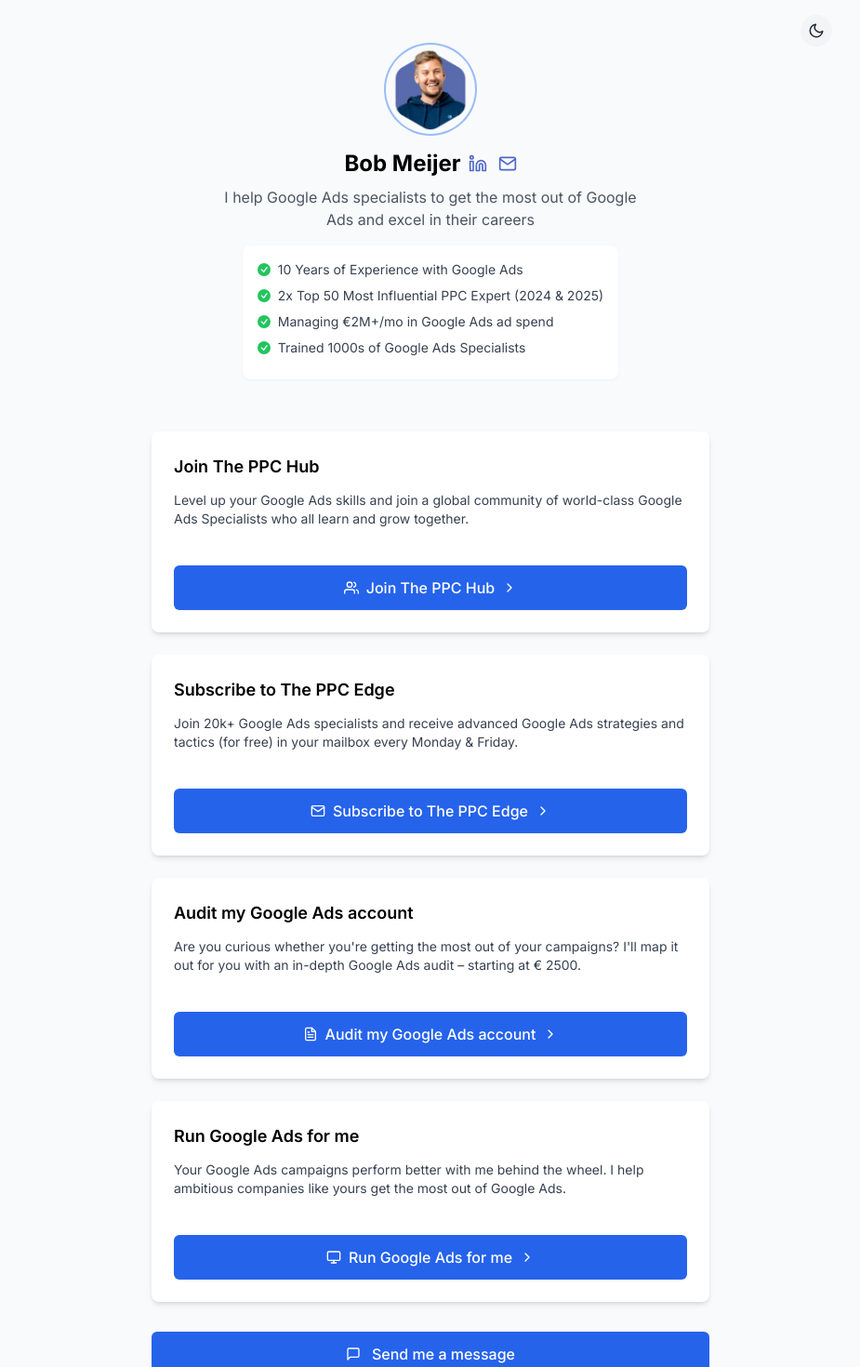
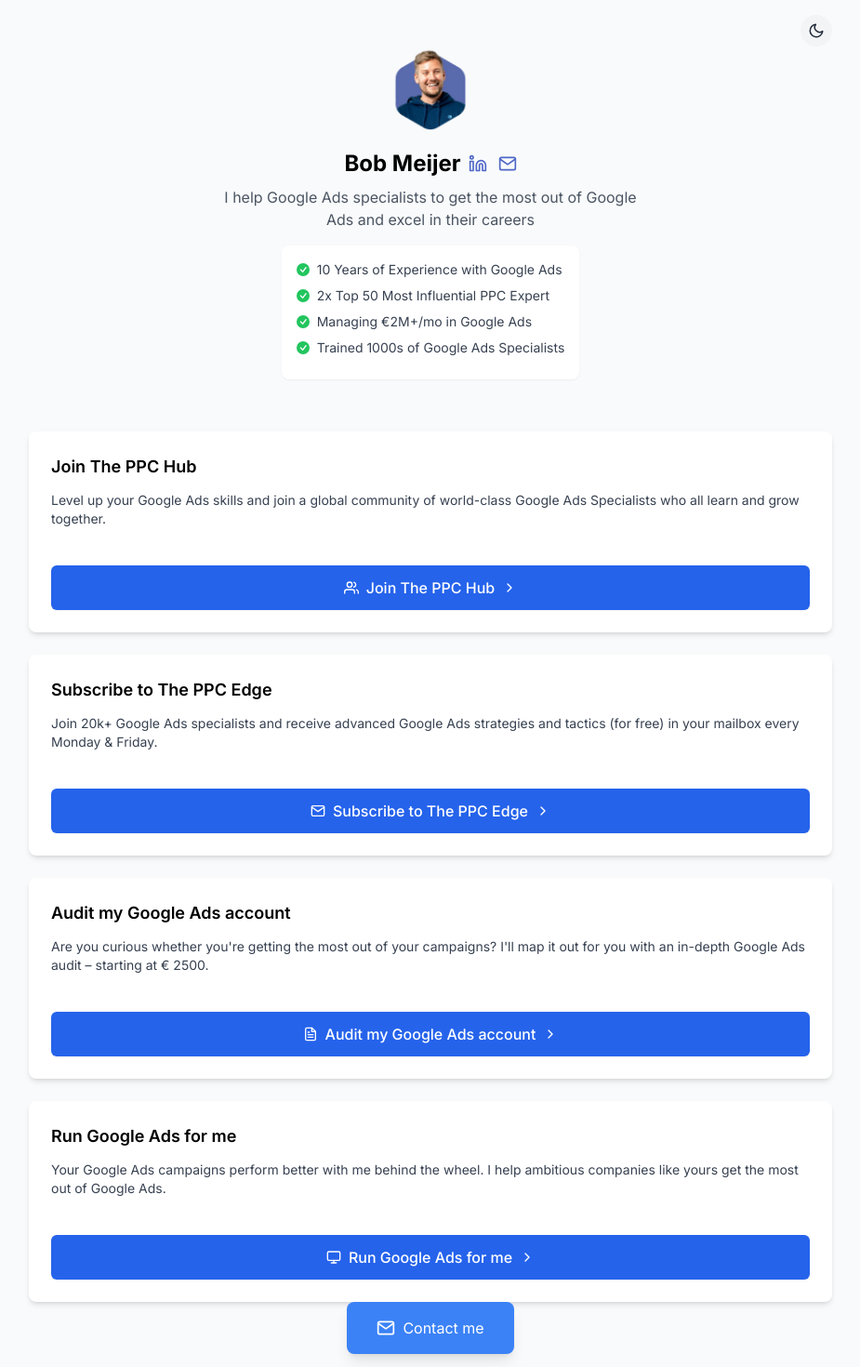
Before and after one commit to bobmeijer/linktree-alternative, a Next.js app: page / in a window 1280 px wide. Shown: the top 1470 px of the page at 93% size, without its empty margins (177-1102 px from the left). Built offline with nearby package versions, Linux system fonts and the light colour scheme.

Commit message:
Update layout and styling: remove blue circle, adjust component widths, update credentials text

```diff
--- a/app/components/ContactButton.tsx
+++ b/app/components/ContactButton.tsx
@@ -1,17 +1,17 @@
 "use client";
 
 import React from 'react';
-import { FiMessageSquare } from 'react-icons/fi';
+import { FiMail } from 'react-icons/fi';
 
 const ContactButton: React.FC = () => {
   return (
-    <div className="w-full flex justify-center mt-8">
+    <div className="w-full flex justify-center">
       <a
-        href="mailto:info@bobmeijer.nl"
-        className="link-button w-full max-w-[600px] py-3 px-6 flex items-center justify-center"
+        href="mailto:bob@ppcmastery.com"
+        className="w-fit flex items-center justify-center gap-2 px-8 py-4 bg-blue-500 text-white rounded-lg hover:bg-blue-600 transition-colors duration-200 shadow-lg hover:shadow-xl"
       >
-        <FiMessageSquare className="mr-3" />
-        <span className="font-medium">Send me a message</span>
+        <FiMail className="w-5 h-5" />
+        <span>Contact me</span>
       </a>
     </div>
   );
--- a/app/components/LinkContainer.tsx
+++ b/app/components/LinkContainer.tsx
@@ -46,7 +46,7 @@
 
   return (
     <div className="w-full flex justify-center">
-      <div className="flex flex-col gap-6 max-w-[600px]">
+      <div className="flex flex-col gap-6 w-fit">
         {links.map((link, index) => (
           <Link
             key={index}
--- a/app/globals.css
+++ b/app/globals.css
@@ -36,7 +36,7 @@
   }
 
   .profile-image {
-    @apply w-24 h-24 rounded-full overflow-hidden mb-4 ring-2 ring-blue-500 ring-opacity-50;
+    @apply w-24 h-24 rounded-full overflow-hidden mb-4;
   }
 
   .social-icons {
@@ -48,14 +48,10 @@
   }
 
   .credentials-list {
-    @apply bg-white dark:bg-gray-800 p-4 rounded-lg shadow-sm mb-6;
+    @apply inline-block bg-white dark:bg-gray-800 p-4 rounded-lg shadow-sm mb-6;
   }
 
   .dark .link-card {
     @apply bg-opacity-90 shadow-lg shadow-gray-800/20;
   }
-
-  .dark .profile-image {
-    @apply ring-opacity-70;
-  }
 }
--- a/app/page.tsx
+++ b/app/page.tsx
@@ -9,8 +9,8 @@
 export default function Home() {
   const credentials = [
     "10 Years of Experience with Google Ads",
-    "2x Top 50 Most Influential PPC Expert (2024 & 2025)",
-    "Managing €2M+/mo in Google Ads ad spend",
+    "2x Top 50 Most Influential PPC Expert",
+    "Managing €2M+/mo in Google Ads",
     "Trained 1000s of Google Ads Specialists"
   ];
 
```
